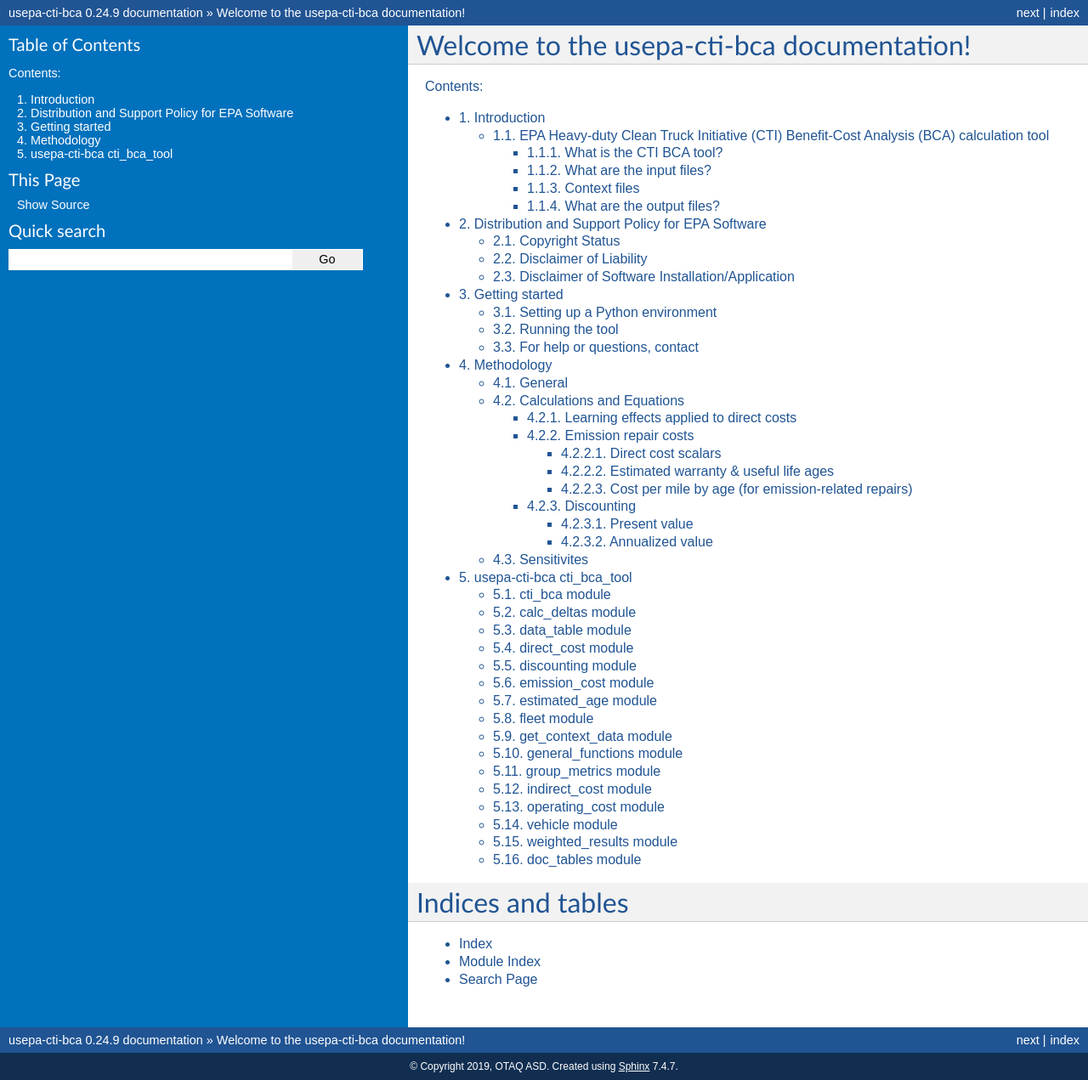
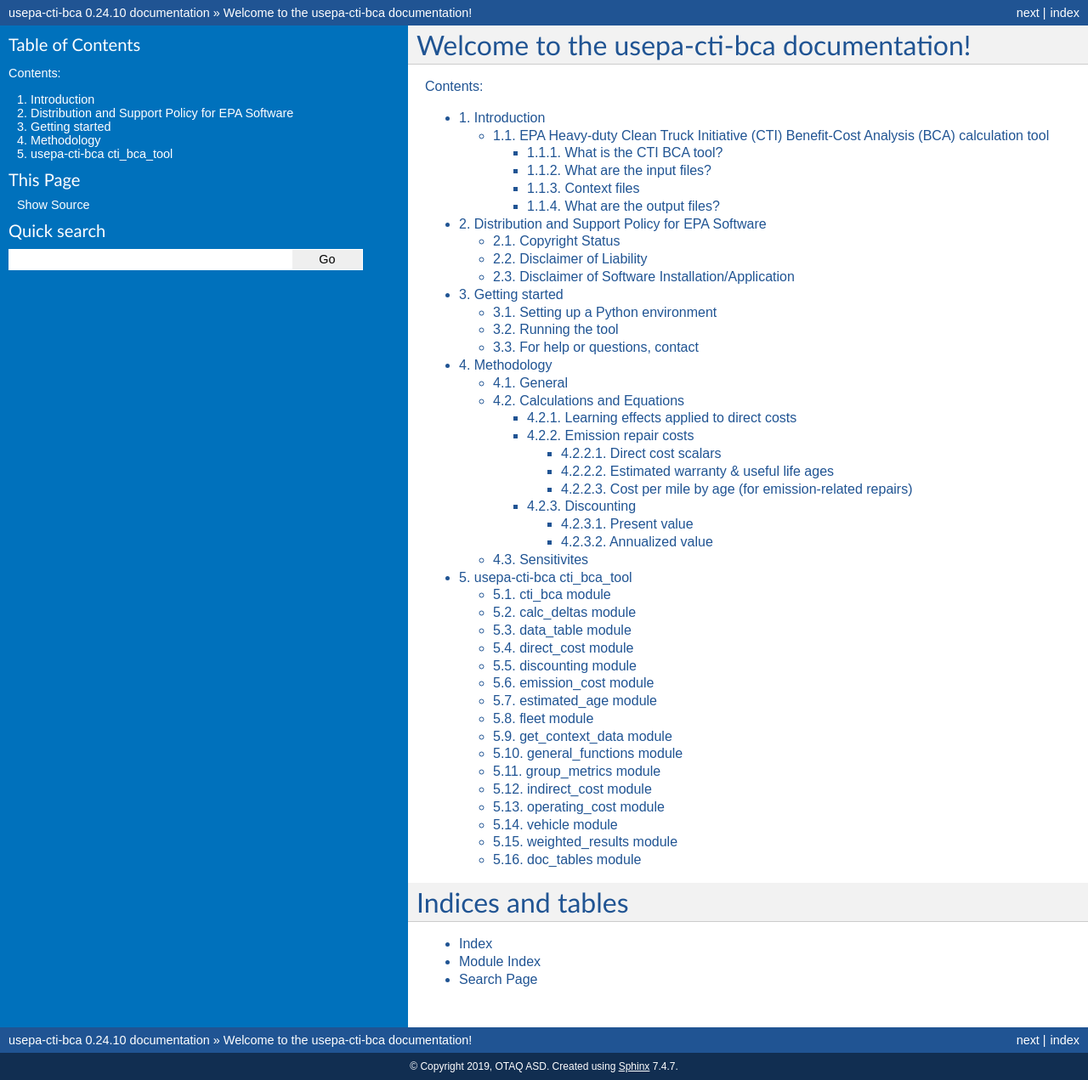
Before and after one commit to USEPA/EPA_HD_CTI_BCA, a Sphinx documentation site: the page built from docs/source/index.rst, in a window 1280 px wide and 1271 px high. Shown: the whole window at 85% size. Built offline with Sphinx 7.4.7, drawn with Linux system fonts in a browser that asks for light colours.

Commit message:
Bump version: 0.24.9 → 0.24.10

```diff
--- a/cti_bca_tool/__init__.py
+++ b/cti_bca_tool/__init__.py
@@ -1,3 +1,3 @@
 # Version number of usepa-cti-bca tool
 
-__version__ = "0.24.9"
+__version__ = "0.24.10"
--- a/docs/source/conf.py
+++ b/docs/source/conf.py
@@ -24,7 +24,7 @@
 author = 'OTAQ ASD'
 
 # The full version, including alpha/beta/rc tags
-release = "0.24.9"
+release = "0.24.10"
 
 # -- General configuration ---------------------------------------------------
 
```
Also changed, not shown: .bumpversion.cfg.
